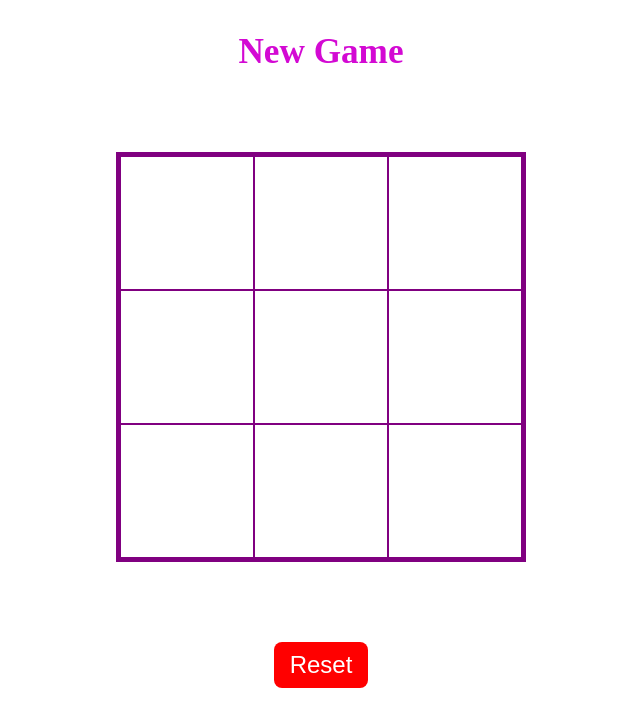
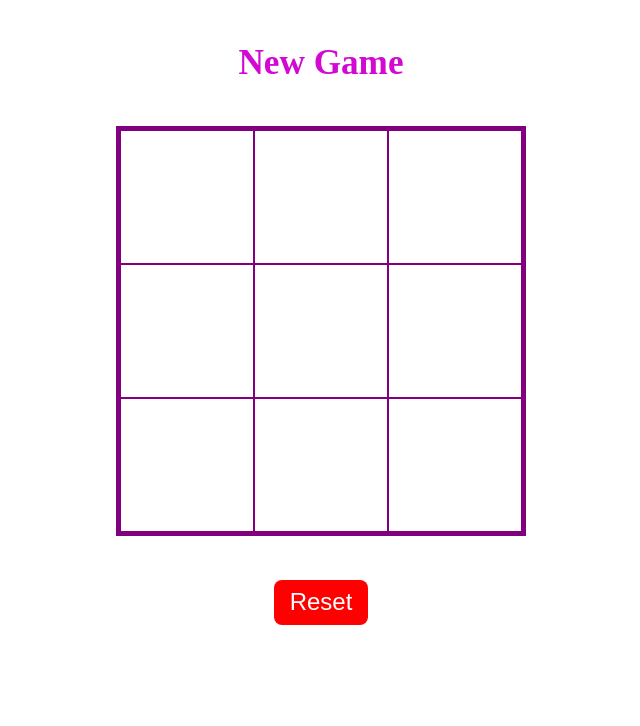
Before and after one commit to Waldemar-00/SVELTE-advanced-, a SvelteKit app: page / in a window 1280 px wide. Shown: the top 726 px of the page, without its empty margins (319-959 px from the left). Built offline with nearby package versions, Linux system fonts and the light colour scheme.

Commit message:
Alastic CSS.

```diff
--- a/src/components/tic-tac-toe/Board.svelte
+++ b/src/components/tic-tac-toe/Board.svelte
@@ -13,7 +13,7 @@
 		border: 5px solid purple;
 		width: 50vmin;
 		height: 50vmin;
-		margin: 5rem auto;
+		margin: 0 auto;
 		background-color: purple;
 	}
 </style>
--- a/src/components/tic-tac-toe/TicTacToe.svelte
+++ b/src/components/tic-tac-toe/TicTacToe.svelte
@@ -35,7 +35,7 @@
 	h1 {
 		width: 70vmin;
 		text-align: center;
-		margin: 2rem auto;
+		margin: calc(1.2rem + 3vmin) auto;
 		color: rgb(211, 9, 211);
 		font-size: calc(1.2rem + 2vmin);
 	}
@@ -47,7 +47,7 @@
 	}
 	.reset {
 		display: block;
-		margin: 0.5rem auto;
+		margin: calc(1.2rem + 3vmin) auto;
 		padding: calc(0.3rem + 0.5vmin) 1rem;
 		background-color: red;
 		color: #fff;
```
